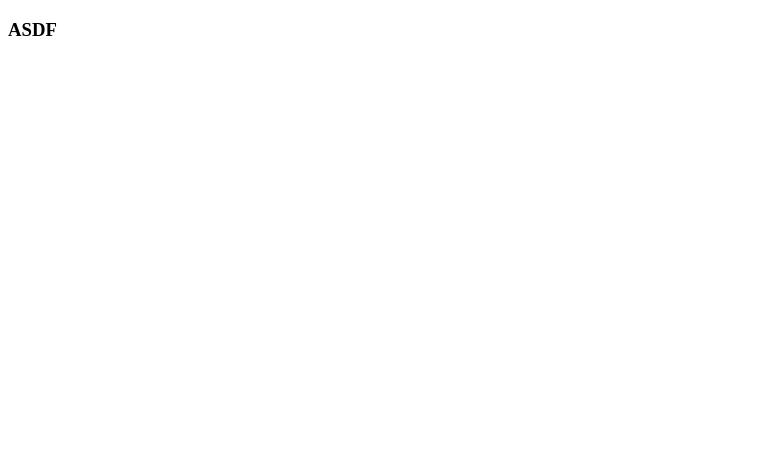
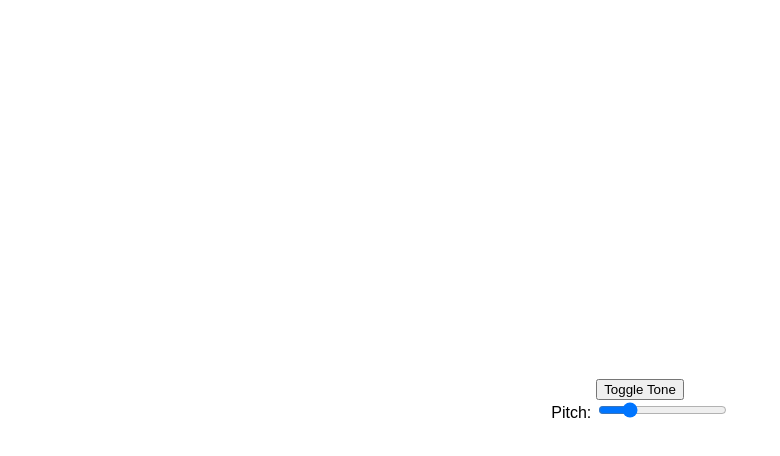
Before and after one commit to adamzukerman/adamzukerman.github.io, a plain HTML site: page index.html in a window 1280 px wide. Shown: the whole page, without its empty margins (0-780 px from the left). Drawn offline with Linux system fonts and the light colour scheme.

Commit message:
first commit

```diff
--- a/index.html
+++ b/index.html
@@ -1,9 +1,19 @@
 <!DOCTYPE html>
-<html>
-    <head>
-        <title>Hello!</title>
-    </head>
-    <body>
-        <h3>ASDF</h3>
-    </body>
+<html lang="en">
+<head>
+    <meta charset="UTF-8">
+    <meta name="viewport" content="width=device-width, initial-scale=1.0">
+    <title>Tone Controller</title>
+    <link rel="stylesheet" href="style.css">
+</head>
+<body>
+    <div class="container">
+        <button id="toggleButton">Toggle Tone</button>
+        <div>
+            <label for="pitchSlider">Pitch: </label>
+            <input type="range" id="pitchSlider" min="20" max="2000" value="440">
+        </div>
+    </div>
+    <script src="script.js"></script>
+</body>
 </html>
```
